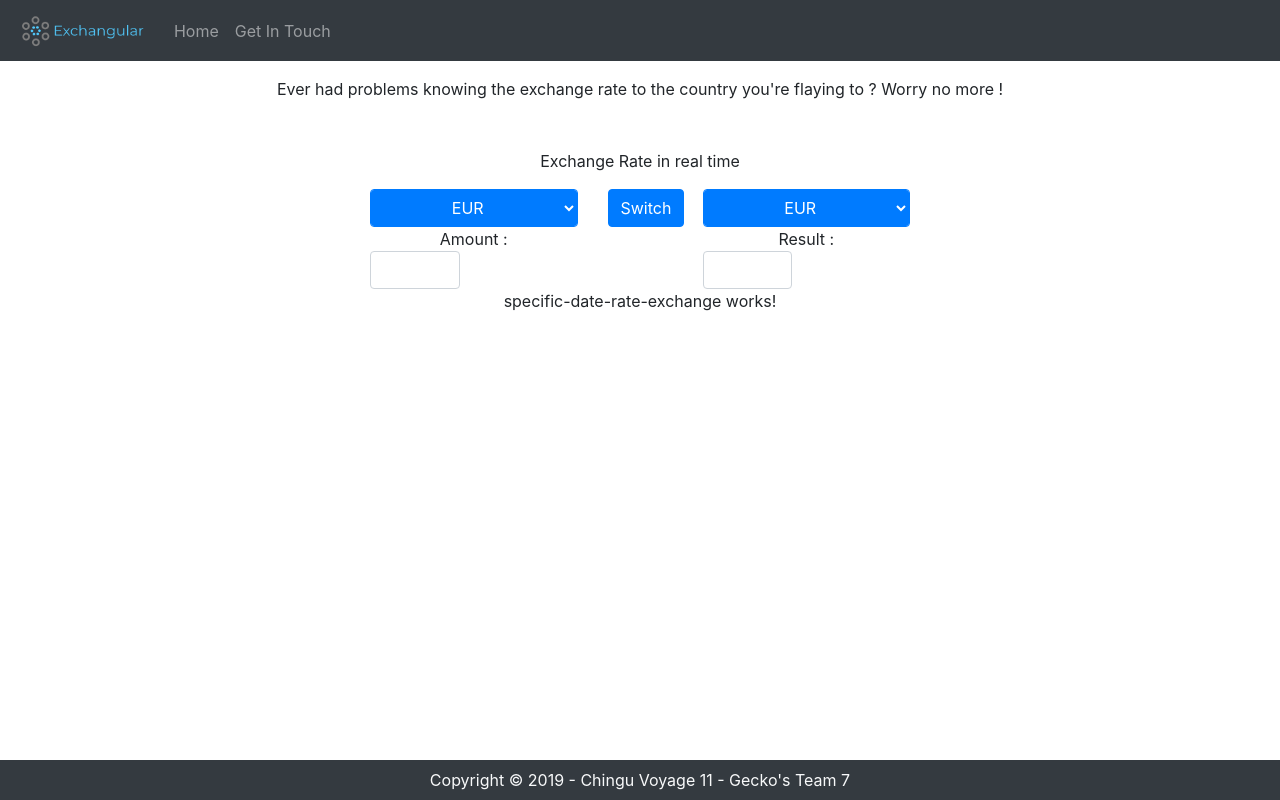
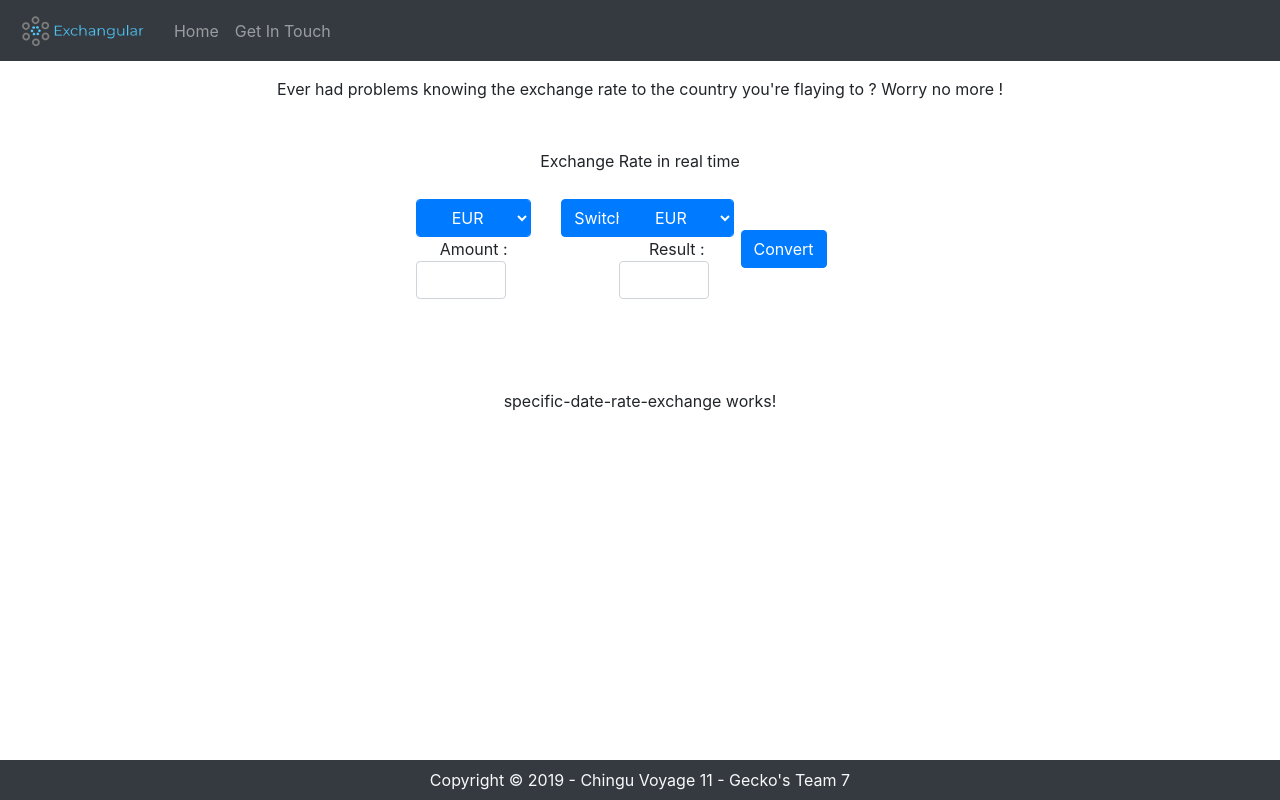
Before and after one commit to chingu-voyages/v11-geckos-team-07, an Angular app: page /home in a window 1280 px wide. Built offline with nearby package versions, Linux system fonts and the light colour scheme.

Commit message:
Added convert button and box div

```diff
--- a/src/app/real-time-rate-exchange/real-time-rate-exchange.component.html
+++ b/src/app/real-time-rate-exchange/real-time-rate-exchange.component.html
@@ -1,6 +1,7 @@
 <p class="text-center mt-5">Exchange Rate in real time</p>
 <div class="row justify-content-center">
   <div class="col-md-6 ">
+    <div class="box">
       <div class="row">
         <div class="col-sm-5 justify-content-center">
           <div class="drop">
@@ -12,7 +13,7 @@
           <span class="amount">Amount : </span>
           <input class="inpu form-control">
         </div>
-      <div class="col-sm-2 justify-content-center">
+        <div class="switch col-sm-2 justify-content-center">
           <button class="btn btn-primary">Switch</button>
         </div>
         <div class="col-sm-5 justify-content-center">
@@ -26,5 +27,11 @@
           <input class="inpu form-control">
         </div>
       </div>
+      <div class="row">
+        <div class="convert col justify-content-center">
+          <button class="btn btn-primary">Convert</button>
         </div>
       </div>
+    </div>
+  </div>
+</div>
```
Lines whose indentation alone changed are shown as unchanged.
